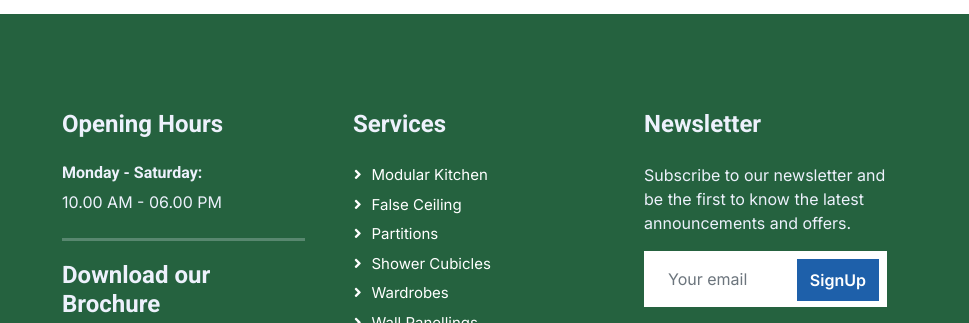
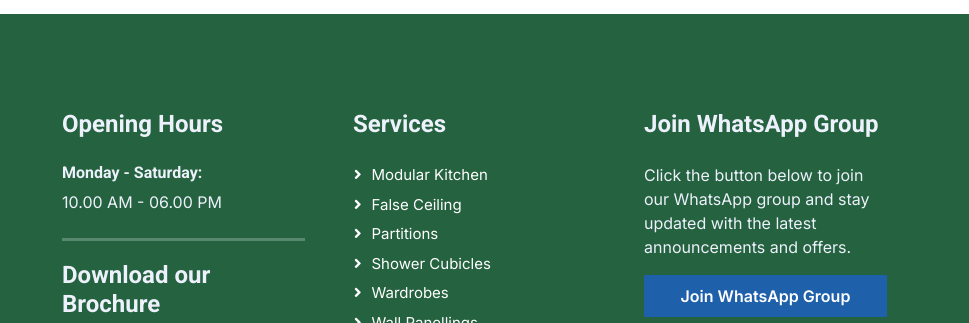
Before and after one commit to irfan-ahmed-1982/fascinatesystems, a plain HTML site: page tv-units.html in a window 1280 px wide. Shown: the part 1389-1712 px from the top of the page, 311-1280 px from the left. Drawn offline with nearby package versions, Linux system fonts and the light colour scheme; a web font is replaced by a local one.

Commit message:
Update tv-units.html

```diff
--- a/tv-units.html
+++ b/tv-units.html
@@ -267,13 +267,17 @@
                     <a class="btn btn-link" href="beds.html">Bed Sets & Headrests</a>
                 </div>
                 <div class="col-lg-3 col-md-6">
-                    <h4 class="text-light mb-4">Newsletter</h4>
-                    <p>Subscribe to our newsletter and be the first to know the latest announcements and offers.</p>
-                    <div class="position-relative mx-auto" style="max-width: 400px;">
-                        <input class="form-control border-0 w-100 py-3 ps-4 pe-5" type="text" placeholder="Your email">
-                        <button type="button"
-                            class="btn btn-primary py-2 position-absolute top-0 end-0 mt-2 me-2">SignUp</button>
-                    </div>
+    <h4 class="text-light mb-4">Join WhatsApp Group</h4>
+    <p>Click the button below to join our WhatsApp group and stay updated with the latest announcements and offers.</p>
+    <div class="position-relative mx-auto" style="max-width: 400px;">
+        <button type="button"
+                class="btn btn-primary py-2 w-100"
+                onclick="window.open('https://chat.whatsapp.com/Fpx18oWT8Yy95WtlVEezID', '_blank')">
+            Join WhatsApp Group
+        </button>
+    </div>
+</div>
+
                 </div>
             </div>
         </div>
```
